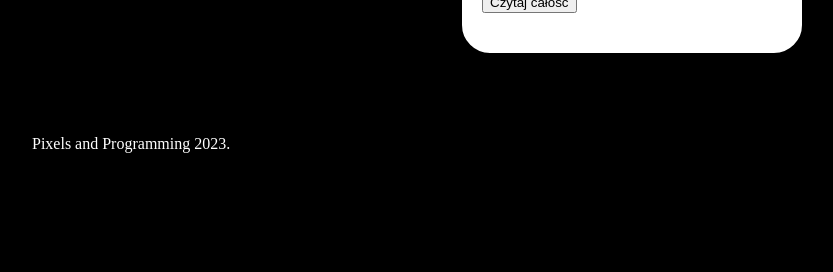
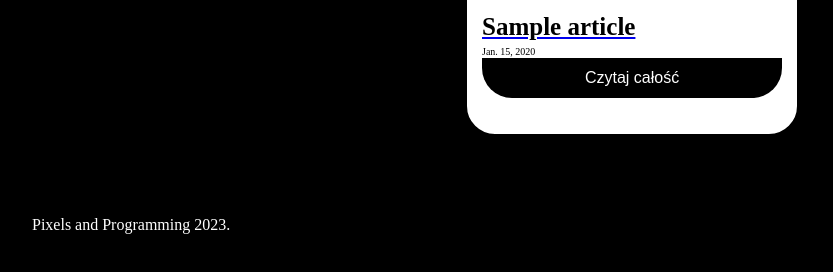
Before and after one commit to Maksymilian03/Pixels_and_programing, a Django app: page / in a window 1280 px wide. Shown: the part 956-1228 px from the top of the page, without its empty margins (8-841 px from the left). Before the commit the page ends 1109 px from the top, so only its background shows below. Run offline with Django 4.2, Linux system fonts and the light colour scheme; tables that the repository leaves empty hold one stand-in row (values such as "Sample post").

Commit message:
added styles to button and changed needed styles to make button work

```diff
--- a/blog/static/css/style.css
+++ b/blog/static/css/style.css
@@ -12,6 +12,8 @@
 .img{
     background-image: url("../jpg/tlo-profil.jpg");
     background-size: 100%;
+    height: 600px;
+    margin: 0;
 
 
 }
@@ -27,7 +29,7 @@
 }
 
 .about_me{
-    color: darkgray;
+    color: black;
     width: 500px;
 }
 
@@ -79,32 +81,46 @@
     height: 400px;
     background-color: white;
     margin: 50px;
-    padding: 20px;
+    padding: 15px;
     border: 2px solid black;
     border-radius:30px ;
 }
 
 .title{
-    font-size: 30px;
+    font-size: 25px;
     margin: 0;
     color: black;
 }
 
 .baner{
-    height: 280px;
-    width: 280px;
+    height: 100%;
+    width: 100%;
+    max-height: 280px;
+    max-width: 280px;
     margin: 0 10px 10px 10px;
 }
 
 .baner:hover{
-    height: 300px;
-    width: 300px;
-    margin: 0 0 10px 0;
+    max-height: 300px;
+    max-width: 300px;
+    margin: 0 10px 0 0;
 }
 
 .date{
     font-size: 10px;
-    margin-top: 10px;
-    margin-bottom: 10px;
+    margin-top: 5px;
+    margin-bottom: 1px;
     color: black;
 }
+
+.button{
+    background-color: black;
+    border: none;
+    color: white;
+    border-bottom-left-radius: 30px;
+    border-bottom-right-radius: 30px;
+    text-align: center;
+    width: 300px;
+    height: 40px;
+    font-size: 16px;
+}
```
